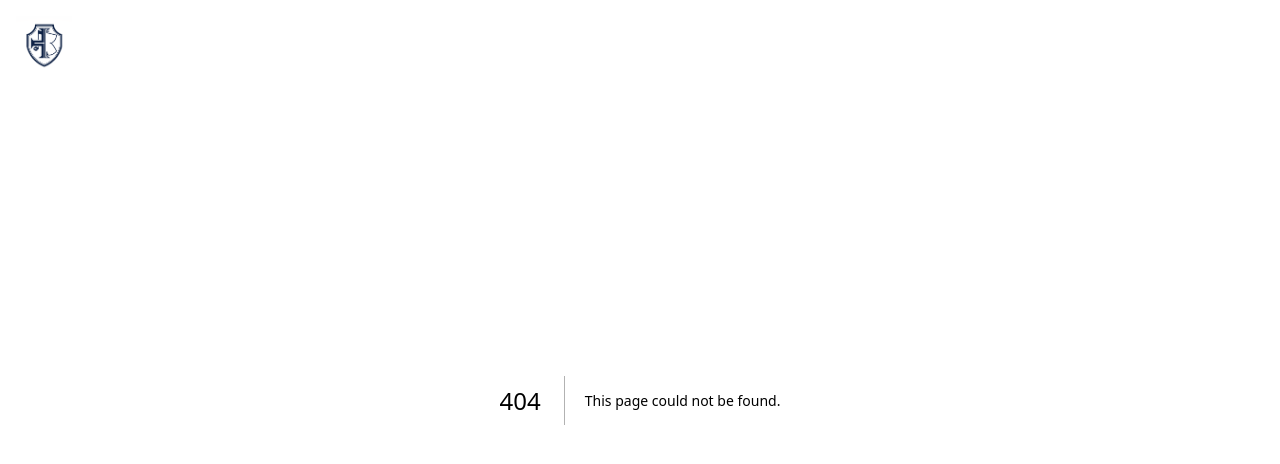
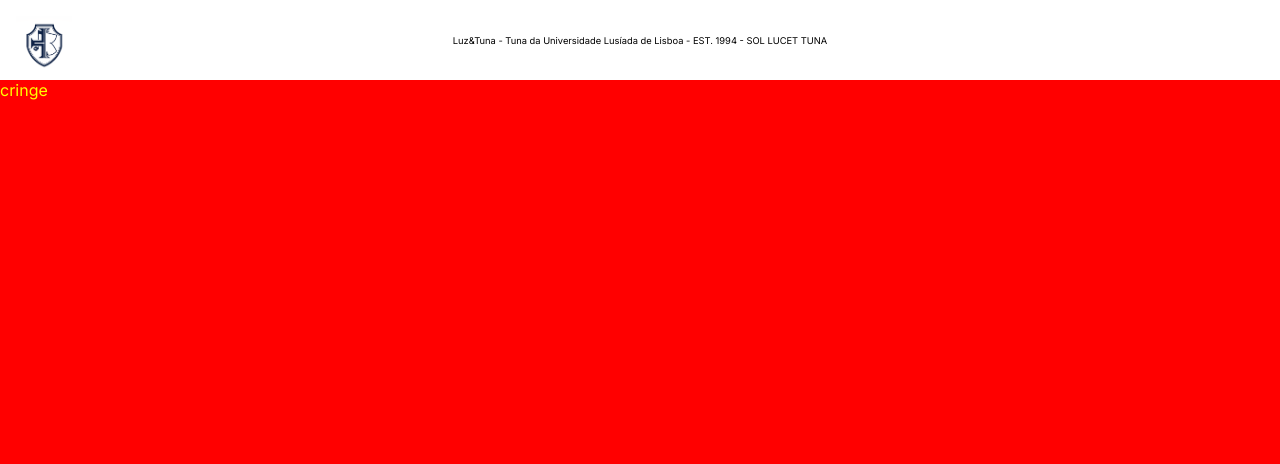
Before and after one commit to Megazords/Lt, a Next.js app: page /contactos in a window 1280 px wide. Before the commit this address had no page. Shown: the top 464 px of the page. Built offline with nearby package versions, Linux system fonts and the light colour scheme.

Commit message:
Footer + contactos page

```diff
--- /dev/null
+++ b/src/app/contactos/page.tsx
@@ -0,0 +1,13 @@
+'use client';
+
+import { Box } from '@chakra-ui/react';
+
+const Home: React.FunctionComponent = () => {
+  return (
+    <Box height="100vh" width="100vw" color="yellow" backgroundColor="red">
+      cringe{' '}
+    </Box>
+  );
+};
+
+export default Home;
--- a/src/app/layout.tsx
+++ b/src/app/layout.tsx
@@ -1,4 +1,5 @@
 import Navbar from '@/components/Navbar';
+import Footer from '@/components/Footer';
 import './globals.css';
 import type { Metadata } from 'next';
 import { Inter } from 'next/font/google';
@@ -22,6 +23,7 @@ export default function RootLayout({
         url('https://fonts.googleapis.com/css2?family=Montserrat:wght@500;700&display=swap');
       </style>
       <Navbar></Navbar>
+      <Footer></Footer>
       <body className={inter.className}>{children}</body>
     </html>
   );
--- /dev/null
+++ b/src/components/Footer.tsx
@@ -0,0 +1,16 @@
+'use client';
+
+import { Box, Flex, Text } from '@chakra-ui/react';
+
+const Footer: React.FunctionComponent = () => {
+  return (
+    <Flex height="10vh" backgroundColor="white" justifyContent="center">
+      <Text color="black" fontSize="7pt" paddingTop="35px">
+        Luz&Tuna - Tuna da Universidade Lusíada de Lisboa - EST. 1994 - SOL
+        LUCET TUNA
+      </Text>
+    </Flex>
+  );
+};
+
+export default Footer;
--- a/src/components/Navbar.tsx
+++ b/src/components/Navbar.tsx
@@ -1,6 +1,6 @@
 'use client';
 import { SearchIcon } from '@chakra-ui/icons';
-import { Flex, Icon, Image, Link, Text } from '@chakra-ui/react';
+import { Box, Flex, Icon, Image, Link, Text } from '@chakra-ui/react';
 import { GrSearch } from 'react-icons/gr';
 
 const Navbar: React.FunctionComponent = () => {
```
